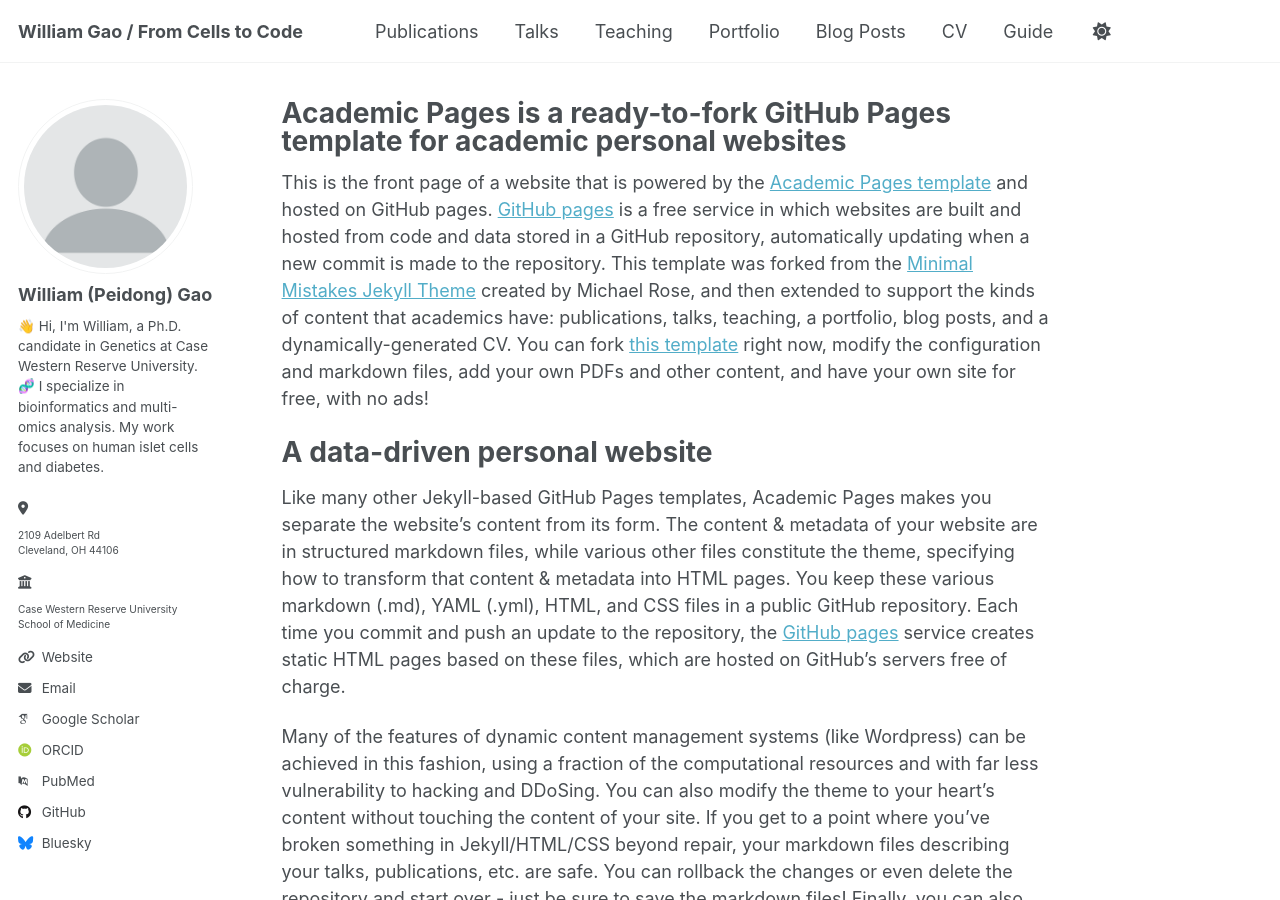
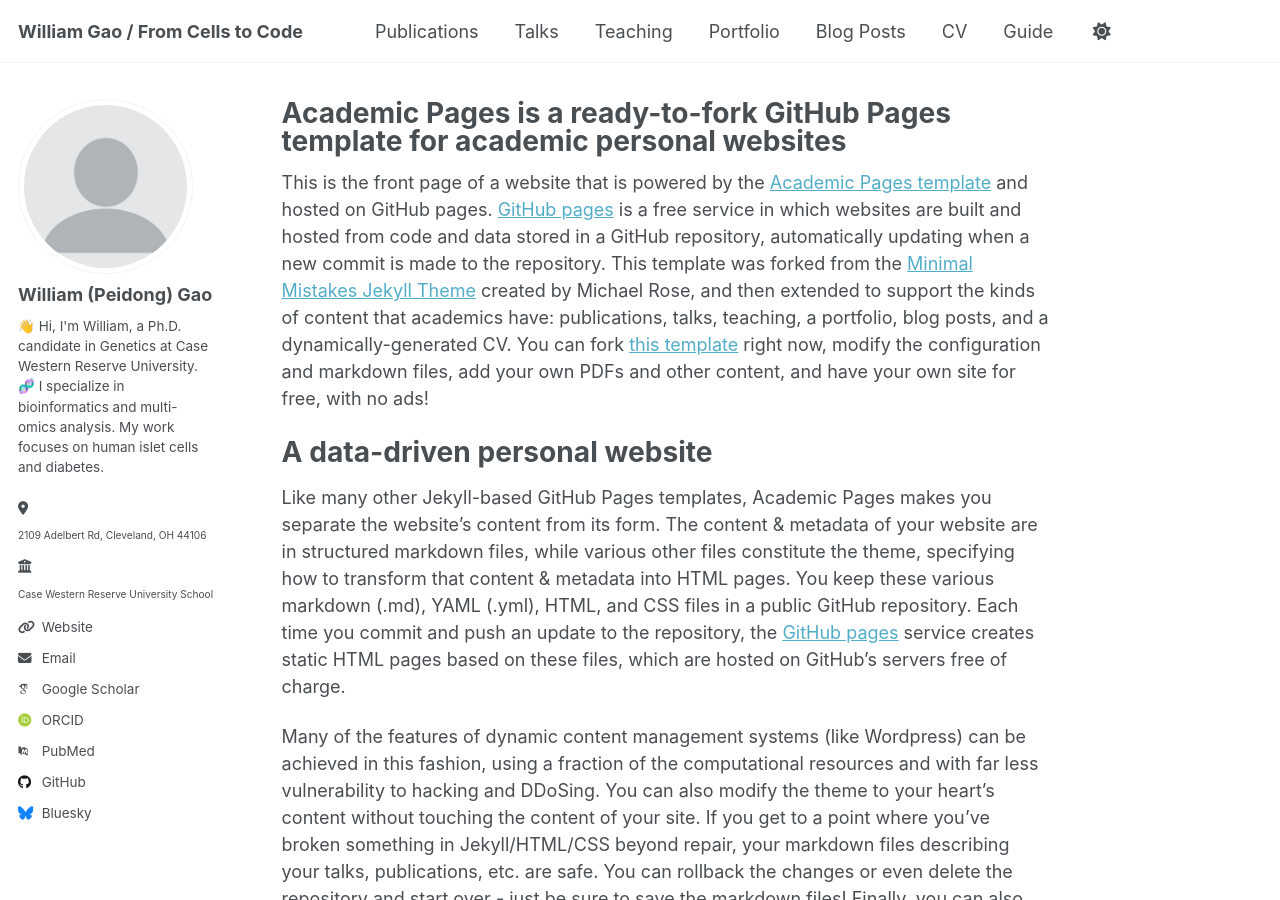
Before and after one commit to PeidongGao/WilliamGaoWeb, a Jekyll site: the page built from _pages/about.md, in a window 1280 px wide and 900 px high. Built offline with Jekyll 4.4.1, drawn with Linux system fonts in a browser that asks for light colours; some web fonts are replaced.

```diff
--- a/_config.yml
+++ b/_config.yml
@@ -26,8 +26,8 @@ author:
   pronouns   : # example: "he/him"
   bio: >
     👋 Hi, I'm William, a Ph.D. candidate in Genetics at Case Western Reserve University. 🧬 I specialize in bioinformatics and multi-omics analysis. My work focuses on human islet cells and diabetes.
-  location: "2109 Adelbert Rd<br>Cleveland, OH 44106"
-  employer: "Case Western Reserve University<br>School of Medicine"
+  location: 2109 Adelbert Rd, Cleveland, OH 44106
+  employer: Case Western Reserve University School of Medicine
   uri        : "https://peidonggao.github.io/WilliamGaoWeb/"
   email      : "pxg353@case.edu"
 
```
